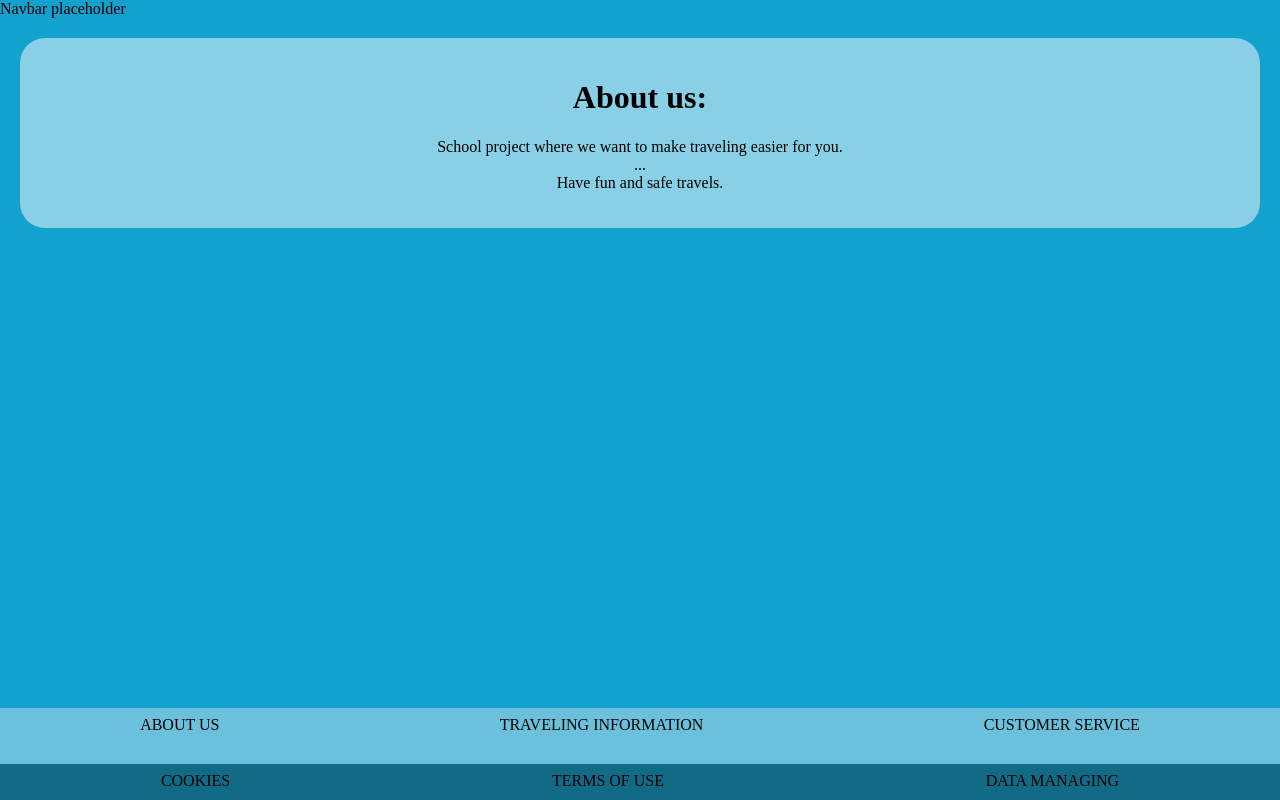
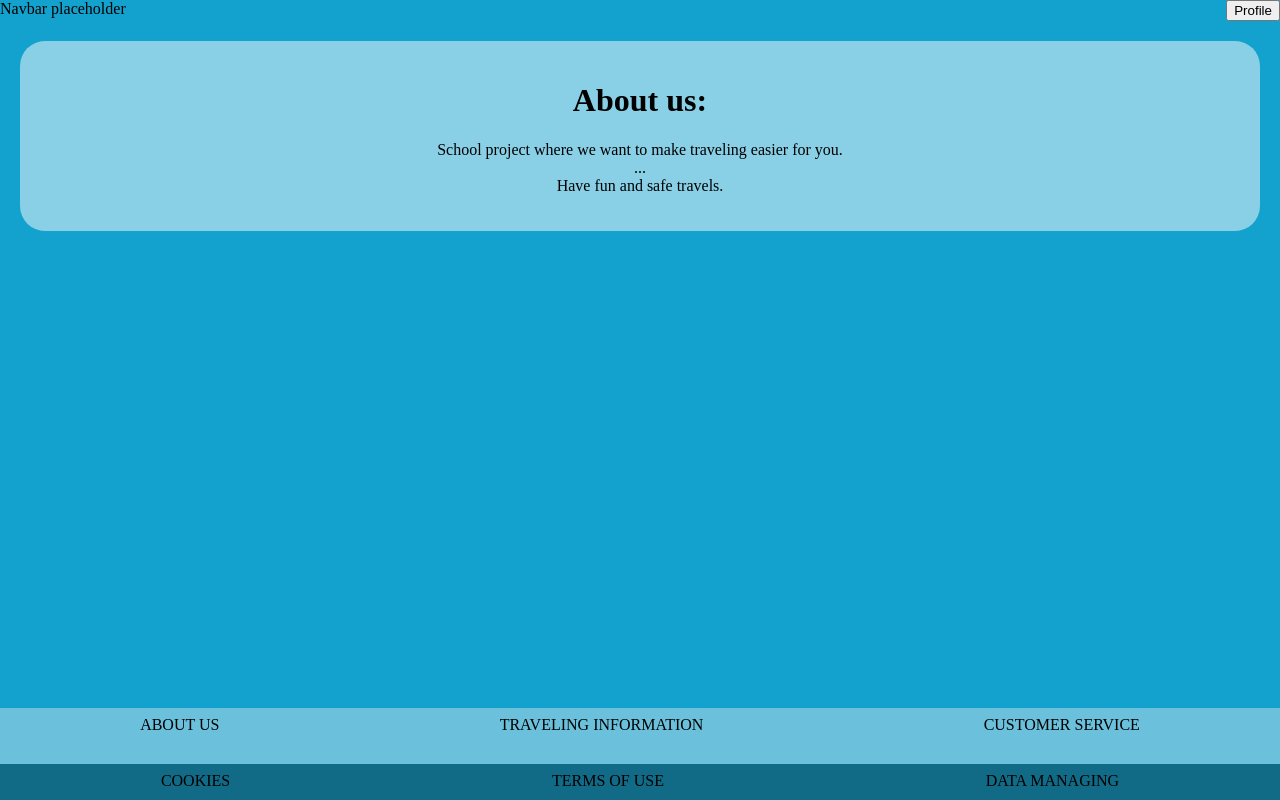
Before and after one commit to Matejmasar/KvikkTrip-Frontend, a React (Vite) app: page /aboutus in a window 1280 px wide. Built offline with nearby package versions, Linux system fonts and the light colour scheme.

Commit message:
Ready for demo

```diff
--- /dev/null
+++ b/src/components/AppHeader.css
@@ -0,0 +1,5 @@
+.appHeader {
+    display: flex;
+    flex-direction: row;
+    justify-content: space-between;
+}
--- a/src/components/AppHeader.jsx
+++ b/src/components/AppHeader.jsx
@@ -1,13 +1,18 @@
 import NavBar from "./NavBar.jsx";
+import {useNavigate} from "react-router-dom";
+import './AppHeader.css';
 
 const AppHeader = () => {
+    const navigator = useNavigate()
+
+    const handleClick = () => {
+        navigator('/userpage');
+    }
 
     return (
-        <div>
+        <div className="appHeader">
             <NavBar/>
-            <div>
-
-            </div>
+            <input type="button" onClick={handleClick} value="Profile"/>
         </div>
     )
 }
--- a/src/index.css
+++ b/src/index.css
@@ -1,4 +1,4 @@
-body {
+body > #root {
     background-color: #13A1CD;
     height: 100vh;
     margin: 0;
--- a/src/pages/FrontPage.css
+++ b/src/pages/FrontPage.css
@@ -2,12 +2,14 @@
     display: grid;
     grid-template-columns: repeat(3, 1fr);
     grid-template-rows: repeat(2, auto);
-    gap: 20px;
+    gap: 10px;
     justify-items: center;
     align-items: center;
 }
 
 .frontPageContainer {
     display: grid;
-    grid-template-rows: auto 0.77fr 1fr auto;
+    grid-template-rows: auto 0.4fr 1fr auto;
+
+    height: 90%;
 }
```
Also changed, not shown: src/App.css (line endings or trailing spaces).
